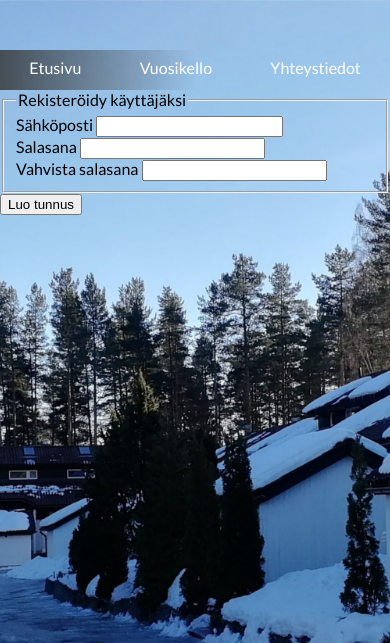
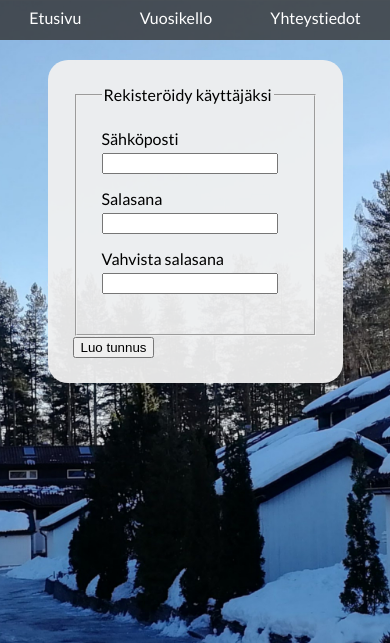
Before and after one commit to Zigelzi/Hakulintie, a Flask app: page /rekisteroidy in a window 390 px wide. Shown: the top 643 px of the page. Run offline with Flask 2, Linux system fonts and the light colour scheme.

Commit message:
Rekisteroidy formatting

```diff
--- a/app.py
+++ b/app.py
@@ -18,7 +18,7 @@ def vuosikello():
 def yhteystiedot():
     return render_template('yhteystiedot.html', title='Yhteystiedot', active='yhteystiedot')
 
-@app.route('/rekisteroidy')
+@app.route('/rekisteroidy', methods=["GET", "POST"])
 def rekisteroidy():
     form = Rekisteroidy()
     return render_template('rekisteroidy.html', title='Rekisteröidy', form=form)
--- a/static/css/style.css
+++ b/static/css/style.css
@@ -19,6 +19,9 @@ body {
 h1, h2, h3, h4, h5, h6 {
     font-family: 'Merriweather', serif;
 }
+fieldset {
+    padding: 25px;
+}
 
 /* ------------------------
  ID selectors
@@ -33,14 +36,14 @@ h1, h2, h3, h4, h5, h6 {
     font-style: italic;
 }
 
-/* ------------------------
+/* ------------------------linear-gradient(90deg,
 Class selectors
 --------------------------- */
 .nav {
     margin-top: 50px;
     height: 40px;
     line-height: 36px;
-    background:linear-gradient(90deg, rgba(50, 50, 50, 0.8), transparent 50%)
+    background:rgba(50, 50, 50, 0.8)
 }
 .nav ul {
     display: flex;
@@ -112,6 +115,18 @@ Class selectors
     margin-bottom: 15px;
 }
 
+.input-box {
+    margin-bottom: 15px;
+}
+
+.input-box label {
+    max-width: 49%;
+}
+.input-box input {
+    float: right;
+    max-width: 50%;
+}
+
 /* ------------------------
 Animations and transitions
 --------------------------- */
@@ -145,6 +160,27 @@ Media queries
 
     .nav ul {
         justify-content: space-around;
+
     }
 
 }
+
+@media only screen and (max-width: 465px){
+
+    .input-box label {
+        display: block;
+        margin-bottom: 5px;
+        max-width: 90%;
+    }
+
+    .input-box input {
+        display: block;
+        float:none;
+        max-width: 90%;
+    }
+
+    .nav {
+        margin-top: 0px;
+
+    }
+}
--- a/templates/rekisteroidy.html
+++ b/templates/rekisteroidy.html
@@ -1,22 +1,24 @@
 {% extends "layout.html" %}
 
 {% block content %}
-    <div>
+
+<div class="flex-container">
+    <div class="box">
         <form action="" method="POST">
             {{ form.hidden_tag() }}
             <fieldset>
                 <legend>
                     Rekisteröidy käyttäjäksi
                 </legend>
-                <div>
+                <div class="input-box">
                     {{ form.email.label }}
                     {{ form.email }}
                 </div>
-                <div>
+                <div class="input-box">
                     {{ form.password.label }}
                     {{ form.password }}
                 </div>
-                <div>
+                <div class="input-box">
                     {{ form.confirm_pw.label }}
                     {{ form.confirm_pw }}
                 </div>
@@ -28,4 +30,5 @@
         <div>
         </div>
     </div>
+</div>
 {% endblock %}
```
